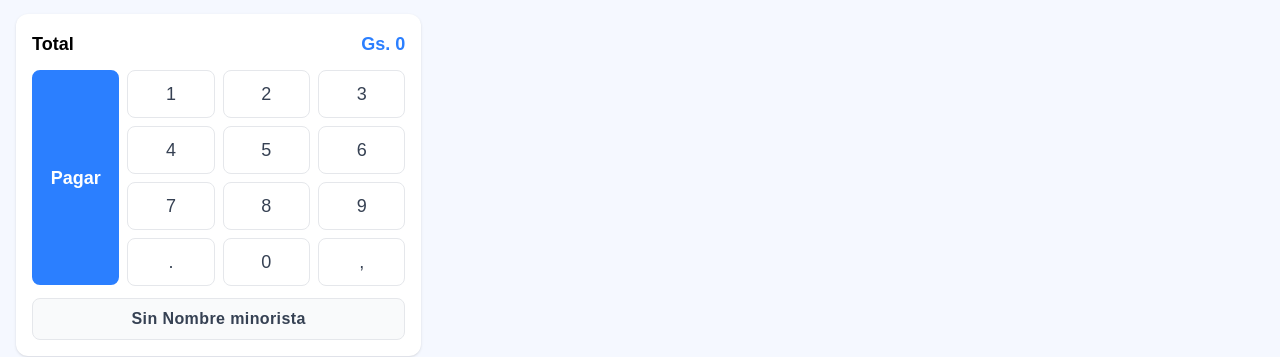
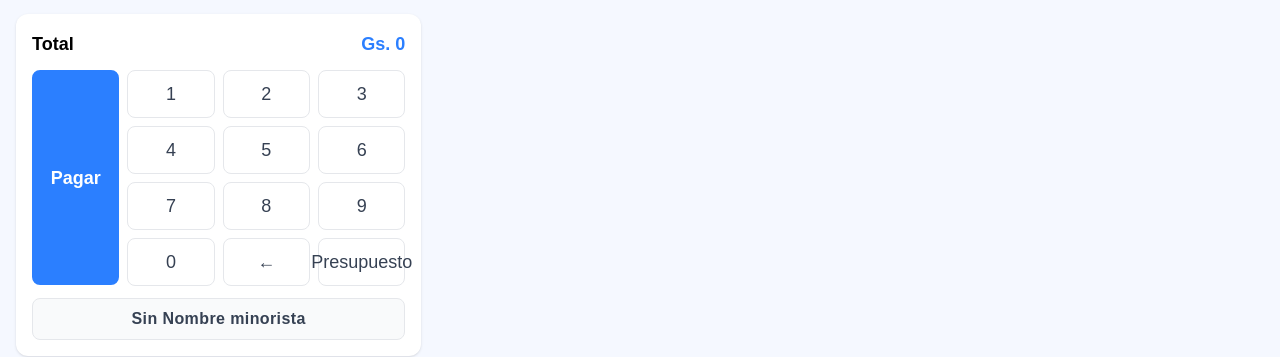
Before and after one commit to feraldama/pos-vite, a React (Vite) app in the folder client/: page /ventas in a window 1280 px wide. Shown: the part 428-785 px from the top of the page. Built offline with nearby package versions, Linux system fonts and the light colour scheme; no server answers; sample sign-in values are in the browser's storage.

Commit message:
Agrega funcionalidad para manejar la cantidad de productos mediante teclado numérico, implementa la generación de un PDF de presupuesto y mejora la gestión del enfoque en los campos de cantidad. Se actualizan interacciones en la interfaz para una mejor experiencia de usuario.

```diff
--- a/client/src/pages/dashboard/Sales.tsx
+++ b/client/src/pages/dashboard/Sales.tsx
@@ -1,4 +1,4 @@
-import { useState, useEffect } from "react";
+import { useState, useEffect, useRef } from "react";
 import SearchButton from "../../components/common/Input/SearchButton";
 import "../../App.css";
 import { getProductosAll } from "../../services/productos.service";
@@ -103,6 +103,16 @@ export default function Sales() {
   const navigate = useNavigate();
   const [showPagoModal, setShowPagoModal] = useState(false);
   const [combos, setCombos] = useState<Combo[]>([]);
+  const [selectedProductId, setSelectedProductId] = useState<number | null>(
+    null
+  );
+  const cantidadRefs = useRef<{ [key: number]: HTMLInputElement | null }>({});
+
+  useEffect(() => {
+    if (selectedProductId !== null && cantidadRefs.current[selectedProductId]) {
+      cantidadRefs.current[selectedProductId]?.focus();
+    }
+  }, [selectedProductId, carrito.length]);
 
   const agregarProducto = (producto: {
     id: number;
@@ -128,11 +138,13 @@ export default function Sales() {
           p.id === producto.id ? { ...p, cantidad: p.cantidad + 1 } : p
         )
       );
+      setSelectedProductId(producto.id);
     } else {
       setCarrito([
         ...carrito,
         { ...producto, precio: precioSeguro, cantidad: 1 },
       ]);
+      setSelectedProductId(producto.id);
     }
   };
 
@@ -506,6 +518,74 @@ export default function Sales() {
     }
   }, [user?.LocalId]);
 
+  const handleTecladoNumerico = (valor: string | number) => {
+    if (selectedProductId === null) return;
+    setCarrito((prev) =>
+      prev.map((item) => {
+        if (item.id !== selectedProductId) return item;
+        let nuevaCantidad = String(item.cantidad);
+        if (valor === "C" || valor === "c") {
+          nuevaCantidad = "0";
+        } else if (valor === "←") {
+          nuevaCantidad =
+            nuevaCantidad.length > 1 ? nuevaCantidad.slice(0, -1) : "0";
+        } else {
+          // Solo permitir números
+          if (/^\d+$/.test(String(valor))) {
+            nuevaCantidad = nuevaCantidad + valor;
+          }
+        }
+        return { ...item, cantidad: Math.max(0, Number(nuevaCantidad)) };
+      })
+    );
+  };
+
+  // --- Generar PDF de Presupuesto ---
+  const handlePresupuestoPDF = () => {
+    const doc = new jsPDF();
+    const cliente = clienteSeleccionado
+      ? `${clienteSeleccionado.ClienteNombre} ${clienteSeleccionado.ClienteApellido}`.trim()
+      : "SIN NOMBRE";
+    doc.setFontSize(22);
+    doc.text("Presupuesto", 14, 20);
+    doc.setFontSize(14);
+    doc.text(`Cliente:    ${cliente}`, 14, 32);
+
+    // Tabla de productos
+    const headers = [["Producto", "Cantidad", "Precio Unitario", "Total"]];
+    const body = carrito.map((item) => [
+      item.nombre,
+      String(item.cantidad),
+      `Gs. ${item.precio.toLocaleString()}`,
+      `Gs. ${(item.precio * item.cantidad).toLocaleString()}`,
+    ]);
+    autoTable(doc, {
+      head: headers,
+      body: body,
+      startY: 40,
+      headStyles: {
+        fillColor: [41, 128, 185],
+        textColor: 255,
+        fontStyle: "bold",
+      },
+      bodyStyles: { fontSize: 12 },
+      styles: { cellPadding: 2 },
+      theme: "grid",
+      margin: { left: 14, right: 14 },
+    });
+    // Calcular total
+    const subtotal = carrito.reduce(
+      (acc, item) => acc + item.precio * item.cantidad,
+      0
+    );
+    const finalY =
+      (doc as jsPDF & { lastAutoTable?: { finalY?: number } }).lastAutoTable
+        ?.finalY || 60;
+    doc.setFontSize(16);
+    doc.text(`Total: Gs. ${subtotal.toLocaleString()}`, 14, finalY + 16);
+    doc.save("presupuesto.pdf");
+  };
+
   return (
     <div className="flex h-screen bg-[#f5f8ff]">
       {/* Lado Izquierdo */}
@@ -596,6 +676,12 @@ export default function Sales() {
                             ? "1px solid #e5e7eb"
                             : "none",
                       }}
+                      onClick={() => {
+                        setSelectedProductId(p.id);
+                        setTimeout(() => {
+                          cantidadRefs.current[p.id]?.focus();
+                        }, 0);
+                      }}
                     >
                       <td
                         style={{
@@ -640,7 +726,10 @@ export default function Sales() {
                                 marginTop: 4,
                                 cursor: "pointer",
                               }}
-                              onClick={() => quitarProducto(p.id)}
+                              onClick={(e) => {
+                                e.stopPropagation();
+                                quitarProducto(p.id);
+                              }}
                             >
                               Eliminar
                             </div>
@@ -658,9 +747,11 @@ export default function Sales() {
                           }}
                         >
                           <button
-                            onClick={() =>
-                              cambiarCantidad(p.id, p.cantidad - 1)
-                            }
+                            onClick={(e) => {
+                              e.stopPropagation();
+                              cambiarCantidad(p.id, p.cantidad - 1);
+                              setSelectedProductId(p.id);
+                            }}
                             style={{
                               width: 32,
                               height: 32,
@@ -678,7 +769,7 @@ export default function Sales() {
                           <input
                             type="number"
                             value={p.cantidad}
-                            min={1}
+                            min={0}
                             style={{
                               width: 40,
                               height: 32,
@@ -692,11 +783,37 @@ export default function Sales() {
                               margin: "0 2px",
                             }}
                             readOnly
+                            ref={(el) => {
+                              cantidadRefs.current[p.id] = el || null;
+                            }}
+                            tabIndex={0}
+                            onFocus={() => setSelectedProductId(p.id)}
+                            onKeyDown={(e) => {
+                              if (selectedProductId !== p.id) return;
+                              if (e.key >= "0" && e.key <= "9") {
+                                e.preventDefault();
+                                handleTecladoNumerico(e.key);
+                              } else if (e.key === "Backspace") {
+                                e.preventDefault();
+                                handleTecladoNumerico("←");
+                              } else if (e.key.toLowerCase() === "c") {
+                                e.preventDefault();
+                                handleTecladoNumerico("C");
+                              } else if (e.key === "ArrowUp") {
+                                e.preventDefault();
+                                cambiarCantidad(p.id, p.cantidad + 1);
+                              } else if (e.key === "ArrowDown") {
+                                e.preventDefault();
+                                cambiarCantidad(p.id, p.cantidad - 1);
+                              }
+                            }}
                           />
                           <button
-                            onClick={() =>
-                              cambiarCantidad(p.id, p.cantidad + 1)
-                            }
+                            onClick={(e) => {
+                              e.stopPropagation();
+                              cambiarCantidad(p.id, p.cantidad + 1);
+                              setSelectedProductId(p.id);
+                            }}
                             style={{
                               width: 32,
                               height: 32,
@@ -793,14 +910,28 @@ export default function Sales() {
               Pagar
             </button>
             {/* Números y símbolos */}
-            {[1, 2, 3, 4, 5, 6, 7, 8, 9, ".", 0, ","].map((n) => (
+            {[1, 2, 3, 4, 5, 6, 7, 8, 9, 0].map((n) => (
               <button
                 key={n}
                 className="bg-white border border-gray-200 rounded-lg text-gray-700 font-medium text-lg h-12 flex items-center justify-center hover:bg-gray-100 transition min-w-[60px]"
+                onClick={() => handleTecladoNumerico(n)}
               >
                 {n}
               </button>
             ))}
+            {/* Botón borrar y limpiar */}
+            <button
+              className="bg-white border border-gray-200 rounded-lg text-gray-700 font-medium text-lg h-12 flex items-center justify-center hover:bg-gray-100 transition min-w-[60px]"
+              onClick={() => handleTecladoNumerico("←")}
+            >
+              ←
+            </button>
+            <button
+              className="bg-white border border-gray-200 rounded-lg text-gray-700 font-medium text-lg h-12 flex items-center justify-center hover:bg-gray-100 transition min-w-[60px]"
+              onClick={handlePresupuestoPDF}
+            >
+              Presupuesto
+            </button>
           </div>
           {/* Recuadro inferior para el nombre del cliente */}
           <div className="mt-2">
```
